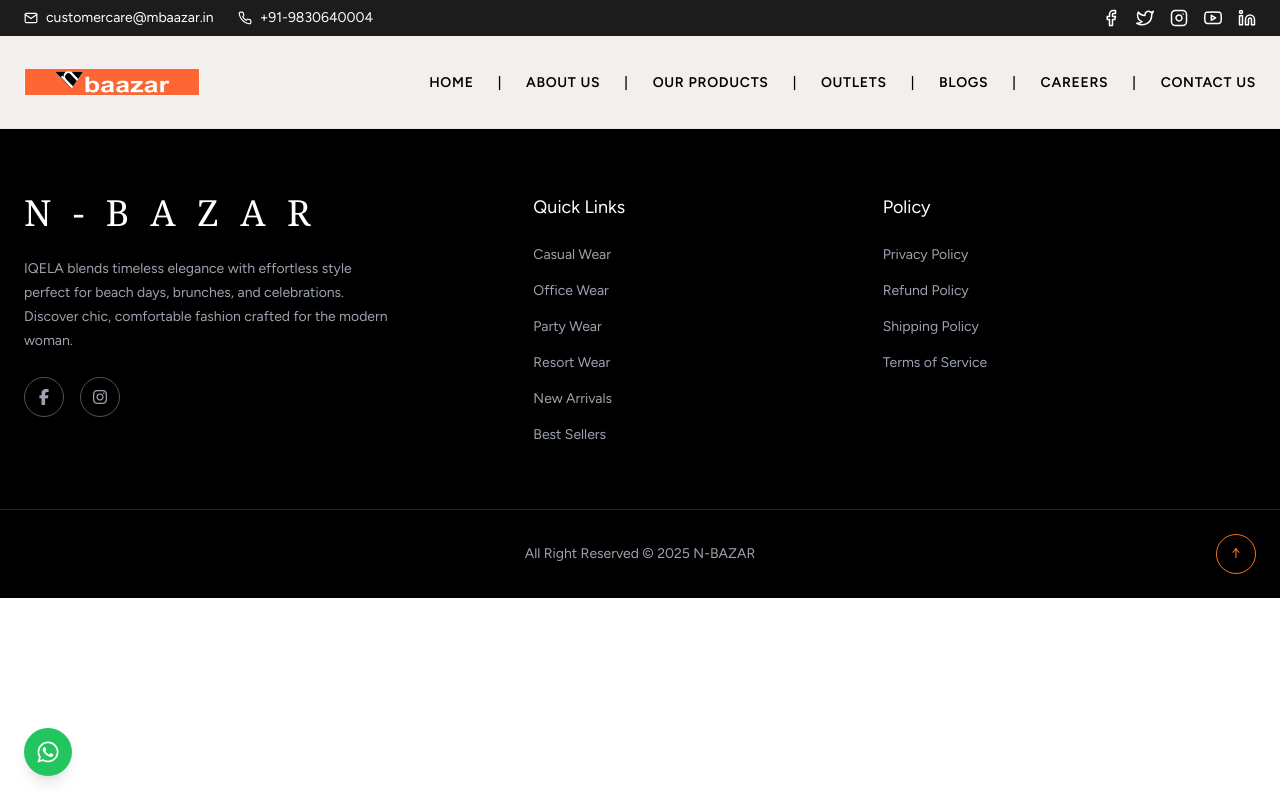
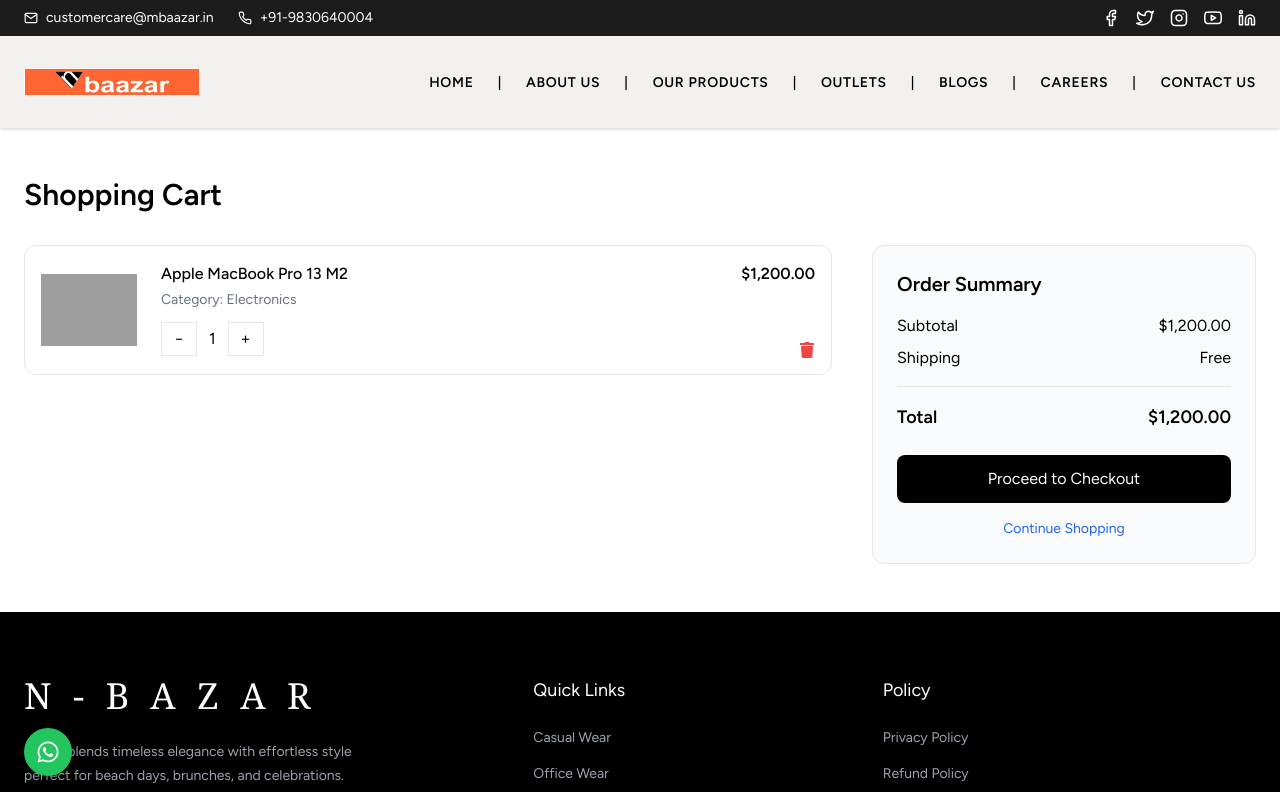
Before and after one commit to Saraswatikumar001/n-bazzar, a React (Vite) app: page /cart in a window 1280 px wide. Shown: the top 792 px of the page. Built offline with nearby package versions, Linux system fonts and the light colour scheme; grey boxes are pictures that could not be loaded.

Commit message:
saraswati-17/12/25

```diff
--- a/src/App.jsx
+++ b/src/App.jsx
@@ -6,6 +6,7 @@
 import AboutUs from './pages/about/AboutUs'
 import Products from './pages/Products/Products'
 import ProductDetails from './pages/Products/ProductDetails'
+import Cart from './pages/Cart/Cart'
 
 
 
@@ -19,7 +20,7 @@
           <Route path='/about' element={<AboutUs />} />
           <Route path='/products' element={<Products />} />
           <Route path='/product/:id' element={<ProductDetails />} />
-
+          <Route path="/cart" element={<Cart />} />
         </Routes>
         <WhatsAppButton />
         <Footer />
--- a/src/pages/Cart/Cart.jsx
+++ b/src/pages/Cart/Cart.jsx
@@ -0,0 +1,82 @@
+import { Link } from "react-router-dom";
+import { FaTrash } from "react-icons/fa";
+
+export default function Cart() {
+    return (
+        <div className="max-w-7xl mx-auto px-6 py-12">
+            {/* Page Title */}
+            <h1 className="text-3xl font-semibold mb-8">
+                Shopping Cart
+            </h1>
+            <div className="grid lg:grid-cols-3 gap-10">
+                {/* LEFT – CART ITEMS */}
+                <div className="lg:col-span-2 space-y-6">
+                    {/* Cart Item */}
+                    <div className="flex gap-6 border rounded-xl p-4 bg-white">
+                        <img
+                            src="https://images.unsplash.com/photo-1517336714731-489689fd1ca8"
+                            alt="Product"
+                            className="h-24 w-24 object-contain"
+                        />
+
+                        <div className="flex-1">
+                            <h3 className="font-medium">
+                                Apple MacBook Pro 13 M2
+                            </h3>
+
+                            <p className="text-sm text-gray-500 mt-1">
+                                Category: Electronics
+                            </p>
+
+                            {/* Quantity */}
+                            <div className="flex items-center gap-3 mt-3">
+                                <button className="border px-3 py-1">−</button>
+                                <span>1</span>
+                                <button className="border px-3 py-1">+</button>
+                            </div>
+                        </div>
+
+                        <div className="flex flex-col justify-between items-end">
+                            <p className="font-semibold">$1,200.00</p>
+                            <button className="text-red-500 hover:text-red-700">
+                                <FaTrash />
+                            </button>
+                        </div>
+                    </div>
+                </div>
+
+                {/* RIGHT – ORDER SUMMARY */}
+                <div className="border rounded-xl p-6 bg-gray-50 h-fit">
+                    <h2 className="text-xl font-semibold mb-4">
+                        Order Summary
+                    </h2>
+                    <div className="flex justify-between mb-2">
+                        <span>Subtotal</span>
+                        <span>$1,200.00</span>
+                    </div>
+                    <div className="flex justify-between mb-2">
+                        <span>Shipping</span>
+                        <span>Free</span>
+                    </div>
+                    <div className="border-t my-4"></div>
+                    <div className="flex justify-between font-semibold text-lg">
+                        <span>Total</span>
+                        <span>$1,200.00</span>
+                    </div>
+
+                    <button className="w-full bg-black text-white py-3 rounded-lg mt-6 hover:opacity-90">
+                        Proceed to Checkout
+                    </button>
+
+                    <Link
+                        to="/products"
+                        className="block text-center text-sm text-blue-600 mt-4"
+                    >
+                        Continue Shopping
+                    </Link>
+                </div>
+
+            </div>
+        </div>
+    );
+}
--- a/src/pages/Products/ProductDetails.jsx
+++ b/src/pages/Products/ProductDetails.jsx
@@ -5,7 +5,6 @@
 export default function ProductDetails() {
   const { id } = useParams();
   const navigate = useNavigate();
-
   const product = products.find((item) => item.id === Number(id));
 
   if (!product) {
@@ -21,11 +20,10 @@
 
   return (
     <div className="max-w-7xl mx-auto px-6 py-12">
-
       {/* BACK BUTTON */}
       <button
         onClick={() => navigate(-1)}
-        className="text-sm text-blue-900 hover:text-black mb-6"
+        className="text-sm text-blue-500 hover:text-blue mb-6"
       >
         ← Back to Products
       </button>
@@ -66,7 +64,8 @@
 
           {/* Buttons */}
           <div className="flex gap-4 mt-8">
-            <button className="bg-black text-white px-6 py-3 rounded-lg hover:opacity-90">
+            <button onClick={() => navigate ("/cart")}
+            className="bg-black text-white px-6 py-3 rounded-lg hover:opacity-90">
               Add to Cart
             </button>
             <button className="border px-6 py-3 rounded-lg hover:bg-gray-100">
@@ -76,43 +75,85 @@
         </div>
       </div>
 
-      {/* ================= RELATED PRODUCTS SLIDER ================= */}
+      {/* ================= RELATED PRODUCTS GRID ================= */}
       {relatedProducts.length > 0 && (
         <div className="mt-20">
-          <h2 className="text-2xl font-semibold mb-6">
+
+          {/* Header */}
+          <div className="flex justify-between items-center mb-6">
+            <h2 className="text-2xl font-semibold">
               Related Products
             </h2>
 
-          <div className="overflow-x-auto">
-            <div className="flex gap-6 min-w-full">
-              {relatedProducts.slice(0, 8).map((item) => (
+            {/* View All */}
             <Link
+              to="/products"
+              className="text-sm font-medium text-blue-600 hover:underline"
+            >
+              View All →
+            </Link>
+          </div>
+
+          {/* Grid */}
+          <div className="grid grid-cols-1 sm:grid-cols-2 md:grid-cols-3 lg:grid-cols-4 gap-6">
+            {relatedProducts.slice(0, 4).map((item) => (
+              <div
                 key={item.id}
-                  to={`/product/${item.id}`}
-                  className="
-                    w-[80%] sm:w-[48%] md:w-[32%] lg:w-1/4
-                    flex-shrink-0
-                    border rounded-lg p-4 bg-white
-                    hover:shadow-lg transition
-                  "
+                className="group border rounded-xl p-4 bg-white relative
+                     hover:shadow-xl transition overflow-hidden"
               >
+                {/* Image + Zoom */}
+                <Link to={`/product/${item.id}`}>
+                  <div className="overflow-hidden rounded-lg">
                     <img
                       src={item.img}
                       alt={item.name}
-                    className="h-40 mx-auto object-contain"
+                      className="h-40 w-full object-contain
+                           transform group-hover:scale-110 transition duration-300"
                     />
-                  <h3 className="mt-3 text-sm font-medium line-clamp-2">
+                  </div>
+                </Link>
+                {/* Hover Actions */}
+                <div
+                  className="absolute inset-0 flex items-center justify-center gap-3
+                       bg-black/40 opacity-0 group-hover:opacity-100
+                       transition"
+                >
+                  <button className="bg-white px-4 py-2 text-sm rounded hover:bg-black hover:text-white">
+                    Add to Cart
+                  </button>
+                  <button className="bg-white px-3 py-2 rounded hover:bg-red-500 hover:text-white">
+                    ♥
+                  </button>
+                </div>
+
+                {/* Content */}
+                <div className="mt-4">
+                  <h3 className="text-sm font-medium line-clamp-2">
                     {item.name}
                   </h3>
+
+                  {/* Ratings */}
+                  <div className="flex items-center gap-1 text-orange-400 mt-1">
+                    {Array.from({ length: item.rating || 4 }).map((_, i) => (
+                      <FaStar key={i} size={12} />
+                    ))}
+                    <span className="text-xs text-gray-500 ml-1">
+                      ({item.reviews || 120})
+                    </span>
+                  </div>
+
+                  {/* Price */}
                   <p className="font-semibold mt-1">
                     {item.price}
                   </p>
-                </Link>
+                </div>
+              </div>
             ))}
           </div>
         </div>
-        </div>
       )}
+
 
       {/* ================= PRODUCT DESCRIPTION (FLIPKART STYLE) ================= */}
       <div className="mt-24 border-t pt-10">
--- a/src/pages/Products/TrendingProducts.jsx
+++ b/src/pages/Products/TrendingProducts.jsx
@@ -54,6 +54,34 @@
     name: "Wireless Bluetooth Headphones Sony",
     price: "$357.00",
     img: "https://images.unsplash.com/photo-1583394838336-acd977736f90",
+    rating: 5,
+  },
+  {
+    id: 8,
+    name: "Tablet Apple iPad Air M1",
+    price: "$899.00 – $1,200.00",
+    img: "https://images.unsplash.com/photo-1587825140708-dfaf72ae4b04",
+    rating: 5,
+  },
+  {
+    id: 6,
+    name: "Laptop Apple MacBook Pro 13 M2",
+    price: "$1,200.00",
+    img: "https://images.unsplash.com/photo-1517336714731-489689fd1ca8",
+    rating: 5,
+  },
+  {
+    id: 7,
+    name: "Wireless Bluetooth Headphones Sony",
+    price: "$357.00",
+    img: "https://images.unsplash.com/photo-1583394838336-acd977736f90",
+    rating: 5,
+  },
+  {
+    id: 8,
+    name: "Tablet Apple iPad Air M1",
+    price: "$899.00 – $1,200.00",
+    img: "https://images.unsplash.com/photo-1587825140708-dfaf72ae4b04",
     rating: 5,
   },
   {
```
Lines whose indentation alone changed are shown as unchanged.
